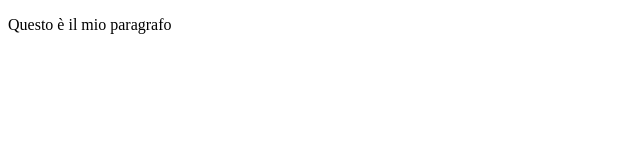
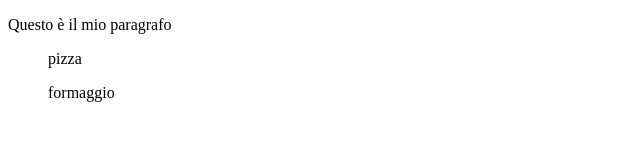
Before and after one commit to Giacca87/FrontEnd, a plain HTML site: page Lezione2/testlezione.html in a window 1280 px wide. Shown: the whole page, without its empty margins (0-640 px from the left). Drawn offline with Linux system fonts and the light colour scheme.

Commit message:
La mia prima sincronizzazione

```diff
--- a/Lezione2/testlezione.html
+++ b/Lezione2/testlezione.html
@@ -5,5 +5,8 @@
     </head>
     <body>
         <p>Questo è il mio paragrafo</p>
+
+        <ul>pizza</ul>
+        <ul>formaggio</ul>
     </body>
 </html>
```
